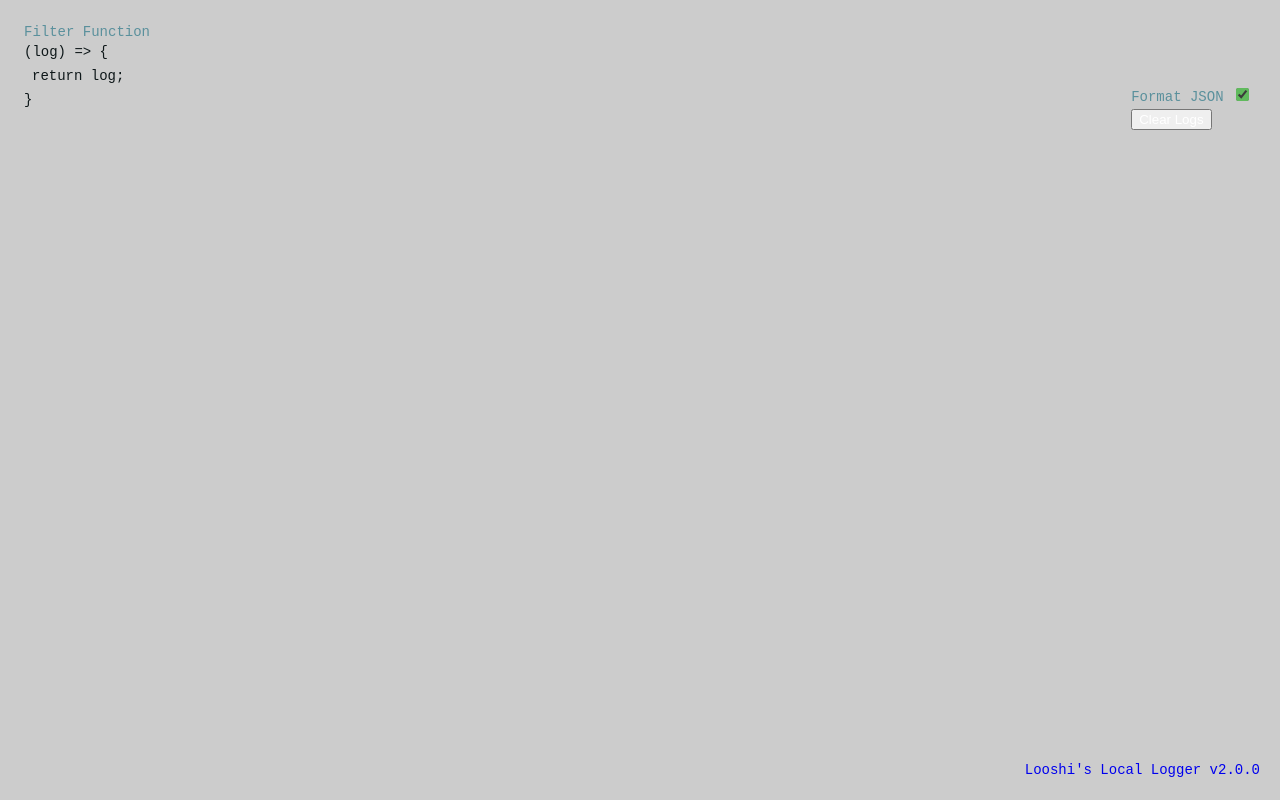
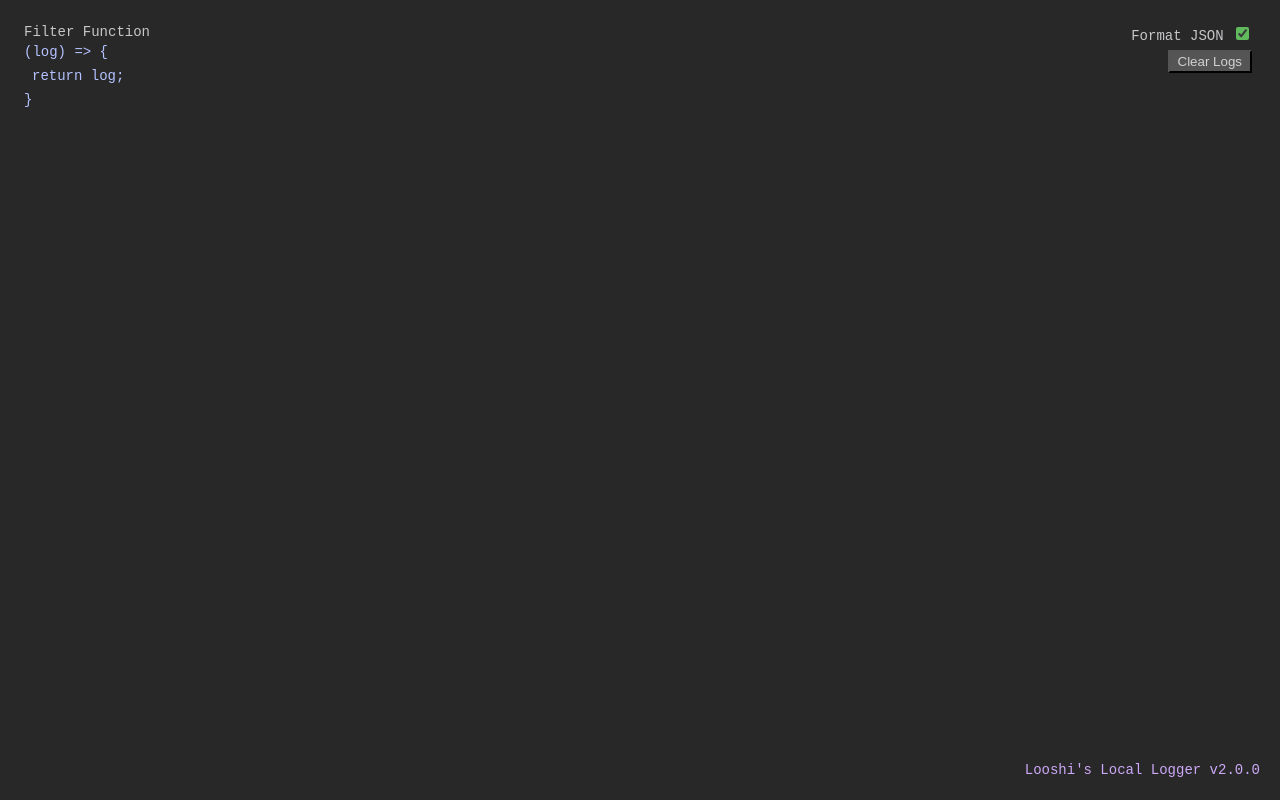
Before and after one commit to looshi/looshis-local-logger, a website: page src/client.html in a window 1280 px wide. Drawn offline with Linux system fonts and the light colour scheme.

Commit message:
Use dark theme

```diff
--- a/src/client.html
+++ b/src/client.html
@@ -5,7 +5,6 @@
   </head>
   <style>
     :root {
-      color-scheme: light dark;
       accent-color: #60ba5d;
       font-family: monospace, Arial, Helvetica, sans-serif;
       font-size: 14px;
@@ -24,16 +23,20 @@
       display: flex;
       flex-direction: column;
       flex-wrap: nowrap;
-      background-color: light-dark(#ccc, #282828);
+      background-color: #282828;
+      color: #aaa7ac;
     }
 
     header {
       flex-shrink: 0;
       padding: 24px 24px 0;
       display: flex;
-      align-items: flex-end;
       justify-content: space-between;
-      color: light-dark(#5a909c, #aaa7ac);
+    }
+
+    #filter-count {
+      text-align: center;
+      margin-bottom: 8px;
     }
 
     main {
@@ -41,8 +44,14 @@
       overflow: auto;
       min-height: 2em;
     }
+    .main-controls {
+      padding: 0 4px 2px;
+      text-align: right;
+      color: #c8c6c9;
+    }
+
     label {
-      color: light-dark(#5a909c, #c8c6c9);
+      color: #c8c6c9;
       padding-bottom: 4px;
       display: block;
     }
@@ -60,26 +69,28 @@
       margin: 0;
       padding: 4px 20px;
     }
-    .main-controls {
-      padding: 0 4px 2px;
-      color: light-dark(#5a909c, #c8c6c9);
+
+    button {
+      background: #555555;
+      color: #d1d1d1;
+      margin-top: 2px;
+      padding: 2px 8px;
     }
-    button {
-      margin: 0 0 6px 0;
-      color: white;
-    }
+
     .log {
       margin: 16px 24px;
       padding: 16px;
-      color: light-dark(#0f181a, #c4b9b4);
-      background-color: light-dark(#f7f6f6, #1a191a);
+      color: #c4b9b4;
+      background-color: #1a191a;
       white-space: pre;
       overflow-x: auto;
       line-height: 1.3em;
     }
+
     .filter-function-area {
-      color: light-dark(#0f181a, #b5c2ff);
+      color: #b5c2ff;
     }
+
     code {
       display: block;
       padding: 8px;
@@ -87,19 +98,20 @@
       transition: all 0.2s ease;
       outline: 2px solid transparent;
     }
-
     code:hover,
     code:focus {
       outline: 2px solid #564b58;
     }
 
     .error-message {
-      color: light-dark(#8a2727, #f05050);
+      color: #f05050;
       min-height: 1em;
       padding: 8px 0;
     }
+
     a {
       text-decoration: none;
+      color: #cca9f7;
     }
   </style>
 
@@ -117,7 +129,6 @@
           <div class="error-message" id="filter-function-error"></div>
         </div>
       </div>
-      <span id="filter-count"></span>
       <div class="main-controls">
         <label for="parse-json-checkbox"
           >Format JSON
@@ -126,6 +137,7 @@
         <button id="clear-btn">Clear Logs</button>
       </div>
     </header>
+    <div id="filter-count"></div>
     <main tabindex="0"></main>
     <footer>
       <p id="status"></p>
```
Also changed, not shown: README.md, examples/example.png.
